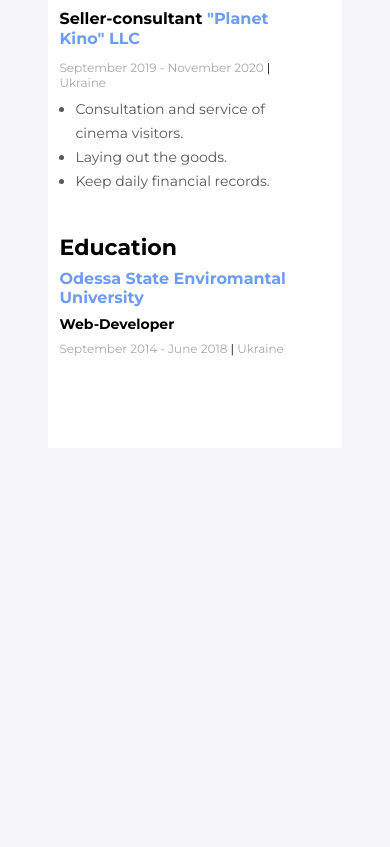
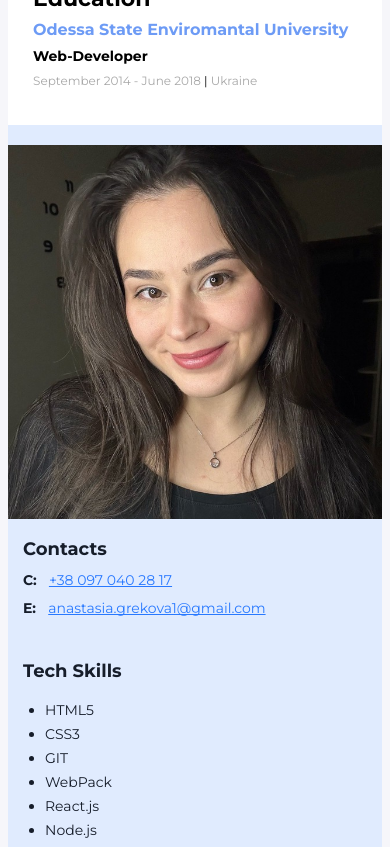
Before and after one commit to anastasiia-hrekova/resume-project_GoIt, a plain HTML site: page index.html in a window 390 px wide. Shown: the part 1150-1997 px from the top of the page. Before the commit the page ends 1646 px from the top, so only its background shows below. Drawn offline with Linux system fonts and the light colour scheme.

Commit message:
Adaptation

```diff
--- a/css/style.css
+++ b/css/style.css
@@ -1,7 +1,7 @@
 body {
   background: #f6f6fa;
   padding: 40px 40px 40px 40px;
-font-family: "Montserrat", sans-serif;
+  font-family: 'Montserrat', sans-serif;
 }
 
 .wrapper {
@@ -21,7 +21,7 @@ font-family: "Montserrat", sans-serif;
 
 .sidebar {
   background: #e0ebfe;
-    padding-top: 40px;
+  padding-top: 20px;
   padding-bottom: 40px;
   box-sizing: border-box;
   width: 370px;
@@ -50,7 +50,6 @@ font-family: "Montserrat", sans-serif;
   color: #161d2a;
   margin-right: 8px;
 }
-
 
 .contacts-link {
   font-weight: 400;
@@ -98,7 +97,7 @@ font-family: "Montserrat", sans-serif;
 
 /* Main info */
 
-.my-profession{
+.my-profession {
   font-weight: 700;
   font-size: 14px;
   line-height: 17px;
@@ -107,7 +106,7 @@ font-family: "Montserrat", sans-serif;
   margin-bottom: 8px;
 }
 
-.my-name{
+.my-name {
   font-weight: 700;
   font-size: 45px;
   line-height: 122%;
@@ -116,7 +115,7 @@ font-family: "Montserrat", sans-serif;
   margin-bottom: 12px;
 }
 
-.my-descr{
+.my-descr {
   font-weight: 400;
   font-size: 14px;
   line-height: 171%;
@@ -124,13 +123,13 @@ font-family: "Montserrat", sans-serif;
   margin-top: 0;
 }
 
-.my-info{
+.my-info {
   margin-bottom: 40px;
 }
 
 /* Projects */
 
-.my-projects-title{
+.my-projects-title {
   font-weight: 700;
   font-size: 22px;
   line-height: 123%;
@@ -139,19 +138,19 @@ font-family: "Montserrat", sans-serif;
   margin-bottom: 8px;
 }
 
-.my-projects-list{
+.my-projects-list {
   padding-left: 16px;
   margin-bottom: 40px;
 }
 
-.my-projects-item{
+.my-projects-item {
   font-weight: 700;
   font-size: 14px;
   line-height: 171%;
   color: #000;
 }
 
-.my-projects-item-link{
+.my-projects-item-link {
   font-weight: 400;
   font-size: 14px;
   line-height: 171%;
@@ -160,7 +159,7 @@ font-family: "Montserrat", sans-serif;
   color: #005fff;
 }
 
-.my-projects-item-tech{
+.my-projects-item-tech {
   font-weight: 400;
   font-size: 14px;
   line-height: 171%;
@@ -169,11 +168,11 @@ font-family: "Montserrat", sans-serif;
 
 /* Work Experience */
 
-.work-experience{
+.work-experience {
   margin-bottom: 40px;
 }
 
-.work-experience-title{
+.work-experience-title {
   font-weight: 700;
   font-size: 22px;
   line-height: 123%;
@@ -182,7 +181,7 @@ font-family: "Montserrat", sans-serif;
   margin-bottom: 8px;
 }
 
-.company-title{
+.company-title {
   font-weight: 700;
   font-size: 16px;
   line-height: 125%;
@@ -191,11 +190,11 @@ font-family: "Montserrat", sans-serif;
   margin-bottom: 11px;
 }
 
-.company-span{
+.company-span {
   color: #6d9bf5;
 }
 
-.work-term{
+.work-term {
   font-weight: 400;
   font-size: 12px;
   line-height: 125%;
@@ -204,17 +203,17 @@ font-family: "Montserrat", sans-serif;
   margin-bottom: 8px;
 }
 
-.work-term-span{
+.work-term-span {
   color: #000;
 }
 
-.work-descr-list{
+.work-descr-list {
   margin-top: 0;
   margin-bottom: 12px;
   padding-left: 16px;
 }
 
-.work-descr-item{
+.work-descr-item {
   font-weight: 400;
   font-size: 14px;
   line-height: 171%;
@@ -223,7 +222,7 @@ font-family: "Montserrat", sans-serif;
 
 /* Education */
 
-.education-title{
+.education-title {
   font-weight: 700;
   font-size: 22px;
   color: #000;
@@ -231,7 +230,7 @@ font-family: "Montserrat", sans-serif;
   margin-bottom: 8px;
 }
 
-.universe-name{
+.universe-name {
   font-weight: 700;
   font-size: 16px;
   color: #6d9bf5;
@@ -239,7 +238,7 @@ font-family: "Montserrat", sans-serif;
   margin-bottom: 8px;
 }
 
-.diplom{
+.diplom {
   font-weight: 700;
   font-size: 14px;
   color: #000;
@@ -247,7 +246,7 @@ font-family: "Montserrat", sans-serif;
   margin-bottom: 8px;
 }
 
-.study-term{
+.study-term {
   font-weight: 400;
   font-size: 12px;
   line-height: 125%;
@@ -255,6 +254,64 @@ font-family: "Montserrat", sans-serif;
   margin-top: 0;
 }
 
-.study-term-span{
+.study-term-span {
   color: #000;
 }
+
+@media screen and (max-width: 1000px) {
+  body {
+    padding: 20px 20px 20px 20px;
+  }
+
+  .main-content {
+    padding: 25px;
+  }
+  .sidebar {
+    width: 35%;
+  }
+
+  .my-photo {
+    width: 100%;
+    margin: 0;
+  }
+
+  .sidebar-content {
+    padding: 15px;
+  }
+}
+
+@media screen and (max-width: 730px) {
+  body {
+    padding: 0;
+  }
+  .main-content {
+    padding: 15px;
+  }
+  .contacts-title {
+    font-size: 18px;
+  }
+  .skills-title {
+    font-size: 18px;
+    margin-bottom: 4px;
+  }
+  .skills-container {
+    margin-bottom: 20px;
+  }
+}
+
+@media screen and (max-width: 680px) {
+  .wrapper {
+    flex-direction: column;
+  }
+  .main-content {
+    padding: 25px;
+  }
+  .sidebar {
+    width: 100%;
+
+  }
+  .my-photo {
+    width: 100%;
+    margin: 0;
+  }
+}
--- a/index.html
+++ b/index.html
@@ -100,7 +100,7 @@
       </div>
       <!-- Sidebar -->
       <aside class="sidebar">
-        <img src="./img/Frame 1.jpg" alt="My photo" width="370" />
+        <img class="my-photo" src="./img/Frame 1.jpg" alt="My photo" width="370" />
         <div class="sidebar-content">
           <!-- Contacts -->
           <div class="contacts-container">
```
Lines whose indentation alone changed are shown as unchanged.
